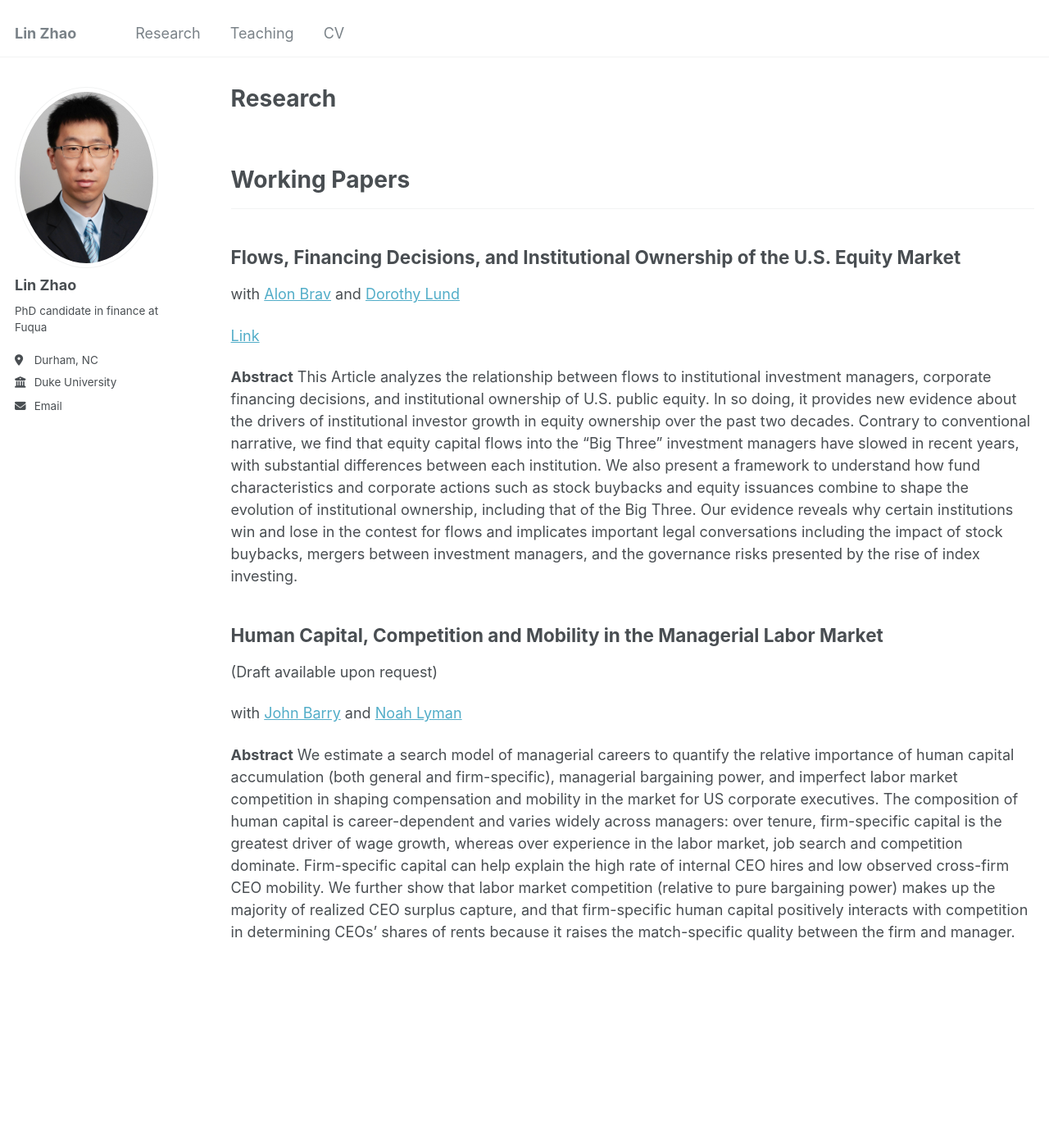
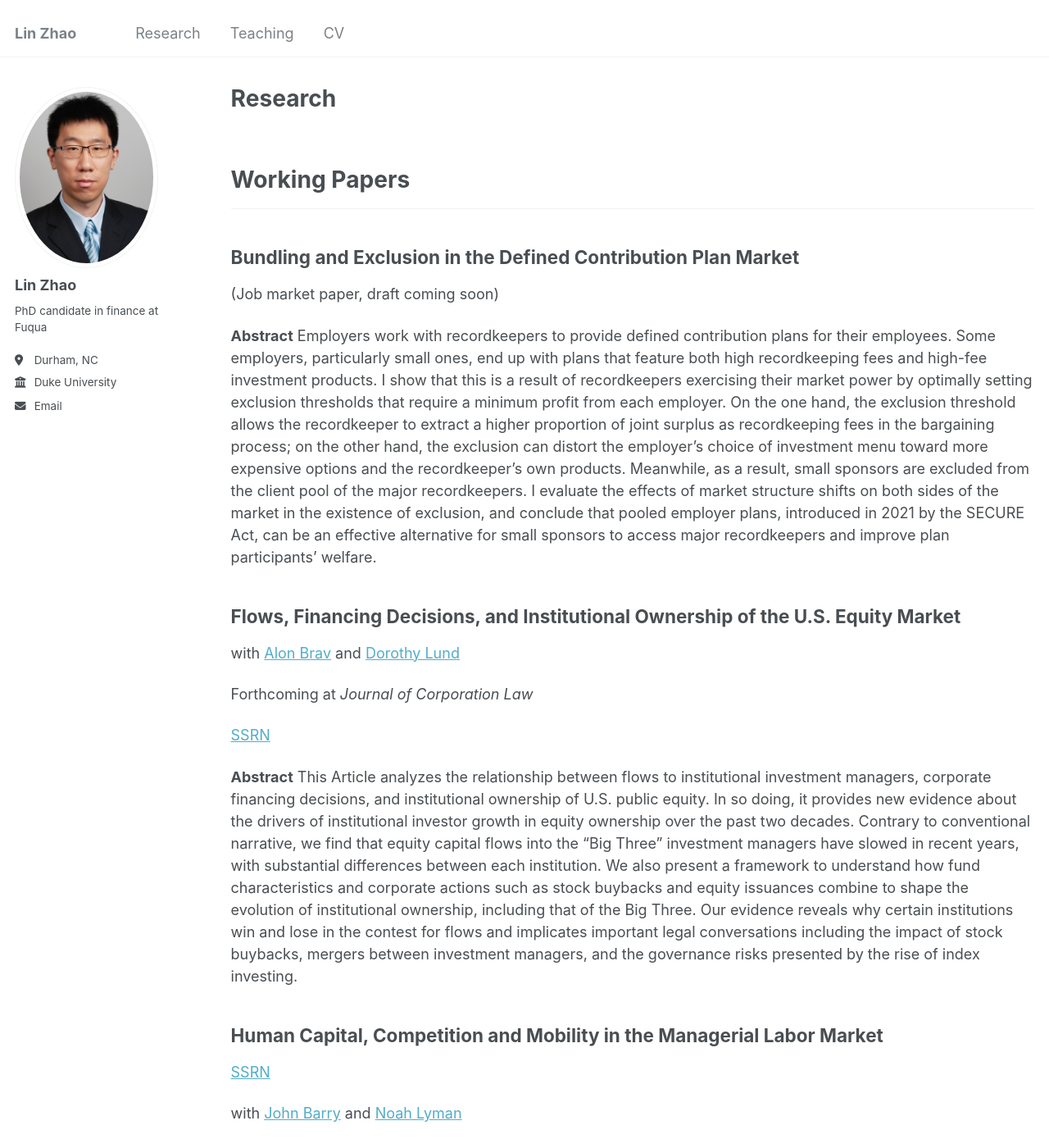
Before and after one commit to linzhao0351/linzhao0351.github.io, a Jekyll site: the page built from _pages/publications.md, in a window 1280 px wide and 1400 px high. Shown: the whole window at 82% size. Built offline with Jekyll 4.4.1, drawn with Linux system fonts in a browser that asks for light colours.

Commit message:
Update publications.md

```diff
--- a/_pages/publications.md
+++ b/_pages/publications.md
@@ -12,17 +12,25 @@ author_profile: true
 # Working Papers
 ***
 
+## Bundling and Exclusion in the Defined Contribution Plan Market
+
+(Job market paper, draft coming soon)
+
+**Abstract** Employers work with recordkeepers to provide defined contribution plans for their employees. Some employers, particularly small ones, end up with plans that feature both high recordkeeping fees and high-fee investment products. I show that this is a result of recordkeepers exercising their market power by optimally setting exclusion thresholds that require a minimum profit from each employer. On the one hand, the exclusion threshold allows the recordkeeper to extract a higher proportion of joint surplus as recordkeeping fees in the bargaining process; on the other hand, the exclusion can distort the employer’s choice of investment menu toward more expensive options and the recordkeeper’s own products. Meanwhile, as a result, small sponsors are excluded from the client pool of the major recordkeepers. I evaluate the effects of market structure shifts on both sides of the market in the existence of exclusion, and conclude that pooled employer plans, introduced in 2021 by the SECURE Act, can be an effective alternative for small sponsors to access major recordkeepers and improve plan participants’ welfare.
+
 
 ## Flows, Financing Decisions, and Institutional Ownership of the U.S. Equity Market
 with [Alon Brav](https://www.fuqua.duke.edu/faculty/alon-brav) and [Dorothy Lund](https://www.law.columbia.edu/faculty/dorothy-s-lund)
 
-[Link](https://papers.ssrn.com/sol3/papers.cfm?abstract_id=4693837)
+Forthcoming at _Journal of Corporation Law_
+
+[SSRN](https://papers.ssrn.com/sol3/papers.cfm?abstract_id=4693837)
 
 **Abstract**  This Article analyzes the relationship between flows to institutional investment managers, corporate financing decisions, and institutional ownership of U.S. public equity. In so doing, it provides new evidence about the drivers of institutional investor growth in equity ownership over the past two decades. Contrary to conventional narrative, we find that equity capital flows into the “Big Three” investment managers have slowed in recent years, with substantial differences between each institution. We also present a framework to understand how fund characteristics and corporate actions such as stock buybacks and equity issuances combine to shape the evolution of institutional ownership, including that of the Big Three. Our evidence reveals why certain institutions win and lose in the contest for flows and implicates important legal conversations including the impact of stock buybacks, mergers between investment managers, and the governance risks presented by the rise of index investing.
 
 ## Human Capital, Competition and Mobility in the Managerial Labor Market
 
-(Draft available upon request)
+[SSRN](https://papers.ssrn.com/sol3/papers.cfm?abstract_id=5267762)
 
 with [John Barry](https://johnwbarry.info/) and [Noah Lyman](https://www.noahlyman.com/)
 
```
